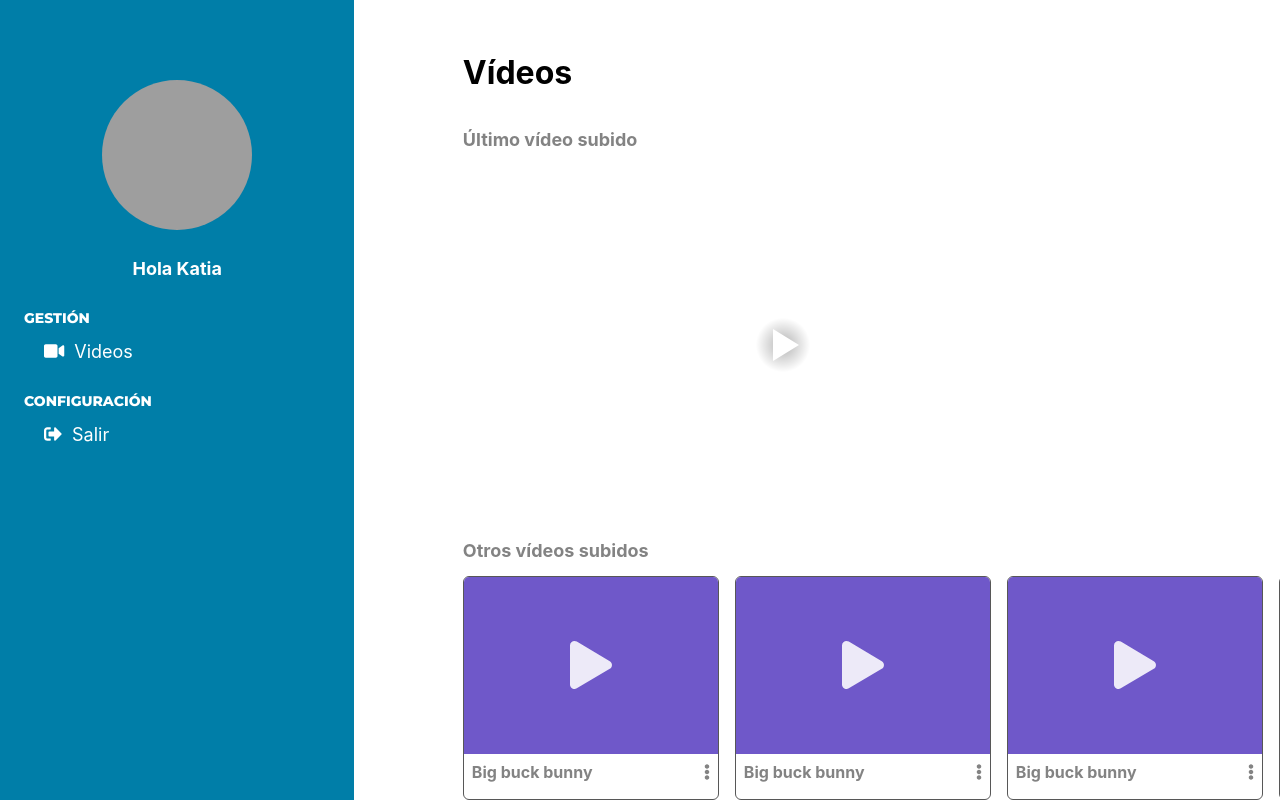
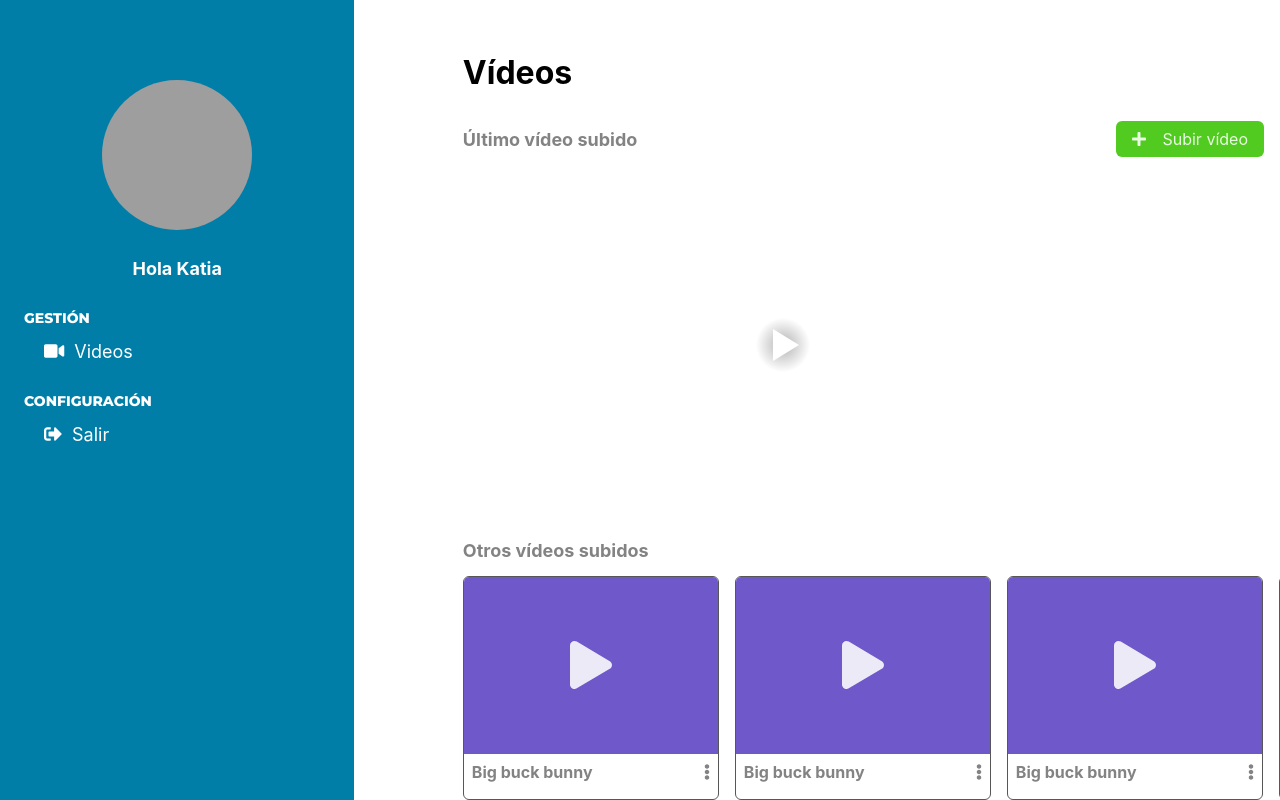
Before and after one commit to GerardCod/hl-admin, a React (Create React App) app: page /videos in a window 1280 px wide. Built offline with nearby package versions, Linux system fonts and the light colour scheme; no server answers; grey boxes are pictures that could not be loaded.

Commit message:
[MODIFY] Adding back element to upload video page

```diff
--- a/src/App.css
+++ b/src/App.css
@@ -8,6 +8,8 @@
   --border-color: #575757;
   --thumbnail-color: #6F58C9;
   --icon-play-color: #EDEAF8;
+  --success-color: #51CB20;
+  --light-success-color: #E8FAE1;
 }
 
 * {
@@ -181,6 +183,11 @@
   font-weight: bold;
 }
 
+.VideosHeader {
+  justify-content: space-between;
+  align-items: center;
+}
+
 .VideoCard {
   flex: 0 0 auto;
   width: 16rem;
@@ -226,3 +233,22 @@
   margin-bottom: 2rem;
   overflow-x: scroll;
 }
+
+.Button {
+  padding: .5rem 1rem;
+  border-radius: 6px;
+  text-decoration: none;
+}
+
+.AddVideo {
+  margin-right: 1rem;
+}
+
+.AddVideo > span {
+  margin-left: 1rem;
+}
+
+.Button--Success {
+  background-color: var(--success-color);
+  color: var(--light-success-color);
+}
--- a/src/App.js
+++ b/src/App.js
@@ -1,16 +1,20 @@
-import {BrowserRouter, Route} from 'react-router-dom';
+import {BrowserRouter, Route, Switch} from 'react-router-dom';
 import './App.css';
 import ForgotPasswordPage from './pages/ForgotPasswordPage';
 import LoginPage from './pages/LoginPage';
 import VideosPage from './pages/VideosPage';
 import React from 'react';
+import UploadVideoPage from './pages/UploadVideoPage';
 
 function App() {
   return (
     <BrowserRouter>
-      <Route path="/" exact component={LoginPage} />
-      <Route path="/forgot_password" component={ForgotPasswordPage} />
-      <Route path="/videos" component={VideosPage} />
+      <Switch>
+        <Route path="/" exact component={LoginPage} />
+        <Route path="/forgot_password" component={ForgotPasswordPage} />
+        <Route path="/videos" component={VideosPage} />
+        <Route path="/uploadVideos" component={UploadVideoPage} />
+      </Switch>
     </BrowserRouter>
   );
 }
--- a/src/pages/UploadVideoPage.js
+++ b/src/pages/UploadVideoPage.js
@@ -1,13 +1,17 @@
 import React from 'react';
-import { useLocation } from 'react-router';
 import Admin from '../containers/Admin';
+import { Link } from 'react-router-dom';
+import { FontAwesomeIcon } from '@fortawesome/react-fontawesome';
+import { faChevronLeft } from '@fortawesome/free-solid-svg-icons';
 
 const UploadVideoPage = () => {
-  const location = useLocation();
-
   return (
     <Admin>
-      <h1>{location.pathname}</h1>
+      <h1>Subir vídeo</h1>
+      <Link to="/videos" className="Back">
+        <FontAwesomeIcon icon={faChevronLeft} />
+        <span>Regresar</span>
+      </Link>
     </Admin>
   );
 }
--- a/src/pages/VideosPage.js
+++ b/src/pages/VideosPage.js
@@ -1,15 +1,24 @@
+import { FontAwesomeIcon } from '@fortawesome/react-fontawesome';
+import { faPlus } from '@fortawesome/free-solid-svg-icons';
 import React from 'react';
+import { Link, Route, Switch, useRouteMatch } from 'react-router-dom';
 import ReactPlayer from 'react-player';
 import VideoCard from '../components/VideoCard';
 import Admin from '../containers/Admin';
+import UploadVideoPage from './UploadVideoPage';
 
 const VideosPage = () => {
+
   return (
     <Admin>
       <h1>Vídeos</h1>
-      <div className="flex">
+      <header className="flex VideosHeader">
         <h2 className="Title">Último vídeo subido</h2>
-      </div>
+        <Link to="/uploadVideos" className="Button AddVideo Button--Success">
+          <FontAwesomeIcon icon={faPlus} />
+          <span>Subir vídeo</span>
+        </Link>
+      </header>
       <ReactPlayer
         url="https://youtu.be/aqz-KE-bpKQ"
         controls
@@ -18,7 +27,7 @@ const VideosPage = () => {
       <h2 className="Title">Otros vídeos subidos</h2>
       <section className="flex PlayList">
         {
-          Array.from([1,2,3,4,5,6,7,8,9]).map((e) => <VideoCard />)
+          Array.from([1, 2, 3, 4, 5, 6, 7, 8, 9]).map((e) => <VideoCard />)
         }
       </section>
     </Admin>
```
